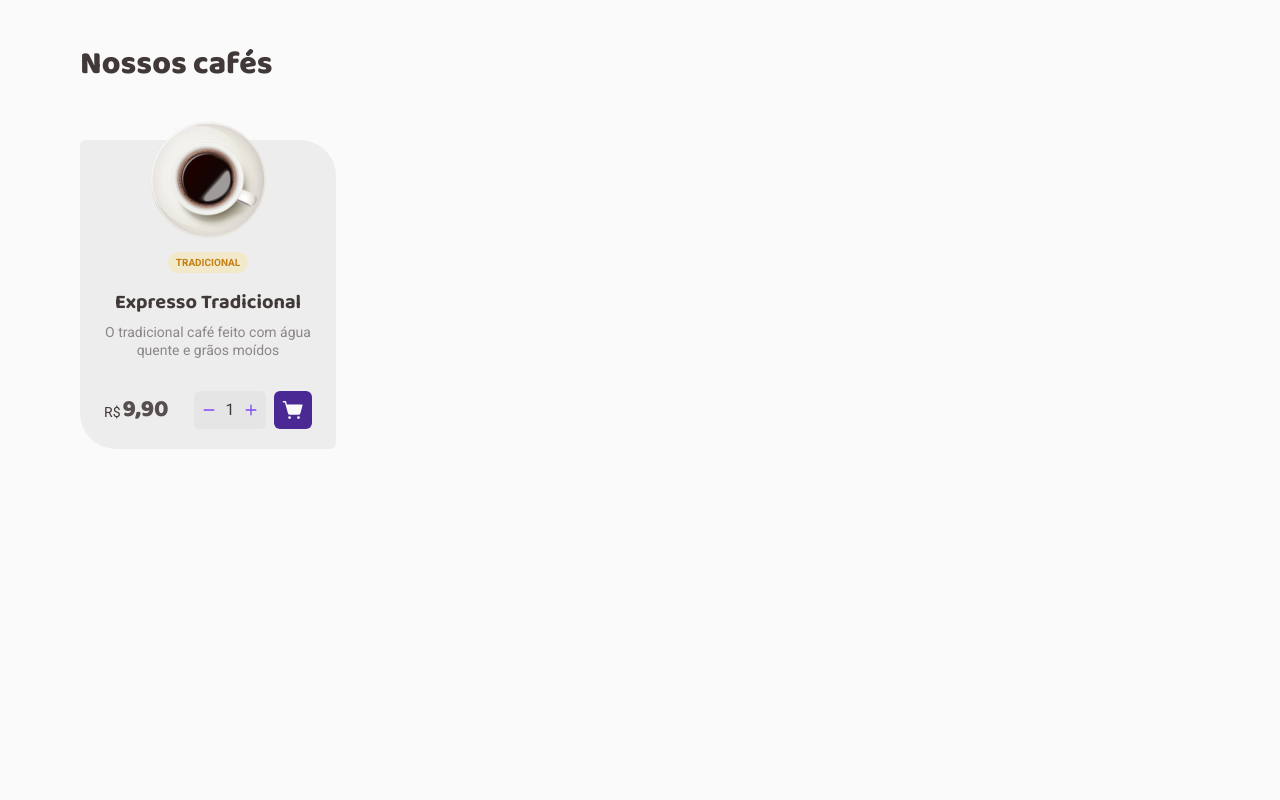
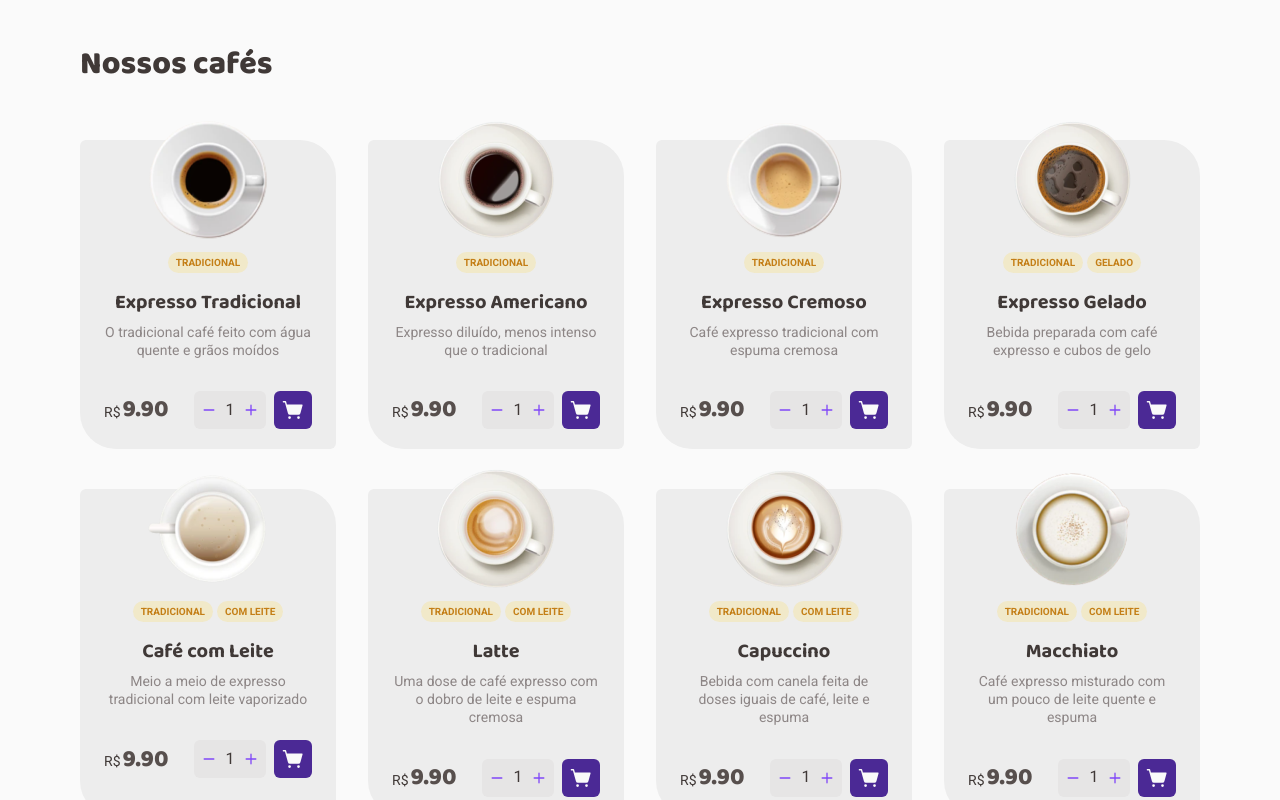
Before and after one commit to Bellorico323/Coffee-Delivery-Ignite, a React (Vite) app: page / in a window 1280 px wide. Shown: the part 640-1440 px from the top of the page. Before the commit the page ends 1239 px from the top, so only its background shows below. Built offline with nearby package versions, Linux system fonts and the light colour scheme.

Commit message:
Doing CoffeeList

```diff
--- a/src/pages/Home/components/Card/index.tsx
+++ b/src/pages/Home/components/Card/index.tsx
@@ -10,20 +10,35 @@ import {
   Value,
 } from './style'
 
-export function Card() {
+type CoffeeProps = {
+  coffee: {
+    id: string
+    title: string
+    description: string
+    tags: string[]
+    price: number
+    image: string
+  }
+}
+
+export function Card({ coffee }: CoffeeProps) {
   return (
     <CardContainer>
-      <img src="/images/coffees/americano.png" alt="" />
+      <img src={coffee.image} alt={coffee.title} />
 
-      <Tag>Tradicional</Tag>
+      <Tag>
+        {coffee.tags.map((tag) => (
+          <span key={tag}>{tag}</span>
+        ))}
+      </Tag>
       <CardContent>
-        <h3>Expresso Tradicional</h3>
-        <p>O tradicional café feito com água quente e grãos moídos</p>
+        <h3>{coffee.title}</h3>
+        <p>{coffee.description}</p>
       </CardContent>
       <Buy>
         <Price>
           <span>R$</span>
-          <Value>9,90</Value>
+          <Value>{coffee.price.toFixed(2)}</Value>
         </Price>
         <Actions>
           <Counter>
--- a/src/pages/Home/components/Card/style.ts
+++ b/src/pages/Home/components/Card/style.ts
@@ -19,7 +19,8 @@ export const CardContainer = styled.div`
   }
 `
 
-export const Tag = styled.span`
+export const Tag = styled.div`
+  > span {
     padding: 4px 8px;
     display: flex;
     justify-content: center;
@@ -33,7 +34,12 @@ export const Tag = styled.span`
 
     color: ${(props) => props.theme['yellow-800']};
     background: ${(props) => props.theme['yellow-100']};
+  }
 
+  display: flex;
+  align-items: center;
+  align-self: center;
+  gap: 4px;
   margin-top: 12px;
 `
 export const CardContent = styled.div`
--- a/src/pages/Home/index.tsx
+++ b/src/pages/Home/index.tsx
@@ -2,6 +2,7 @@ import { Coffee, Package, ShoppingCart, Timer } from '@phosphor-icons/react'
 import { CoffeeList, Info, Intro, IntroContent, IntroTitle } from './style'
 import { useTheme } from 'styled-components'
 import { Card } from './components/Card'
+import { coffees } from '../../../data.json'
 
 export function Home() {
   const theme = useTheme()
@@ -67,7 +68,9 @@ export function Home() {
       <CoffeeList>
         <h2>Nossos cafés</h2>
         <div>
-          <Card />
+          {coffees.map((coffee) => (
+            <Card key={coffee.id} coffee={coffee} />
+          ))}
         </div>
       </CoffeeList>
     </div>
--- a/src/pages/Home/style.ts
+++ b/src/pages/Home/style.ts
@@ -77,5 +77,9 @@ export const CoffeeList = styled.div`
 
   > div {
     margin-top: 3.375rem;
+    display: grid;
+    grid-template-columns: 1fr 1fr 1fr 1fr;
+    column-gap: 2rem;
+    row-gap: 40px;
   }
 `
```
Lines whose indentation alone changed are shown as unchanged.
